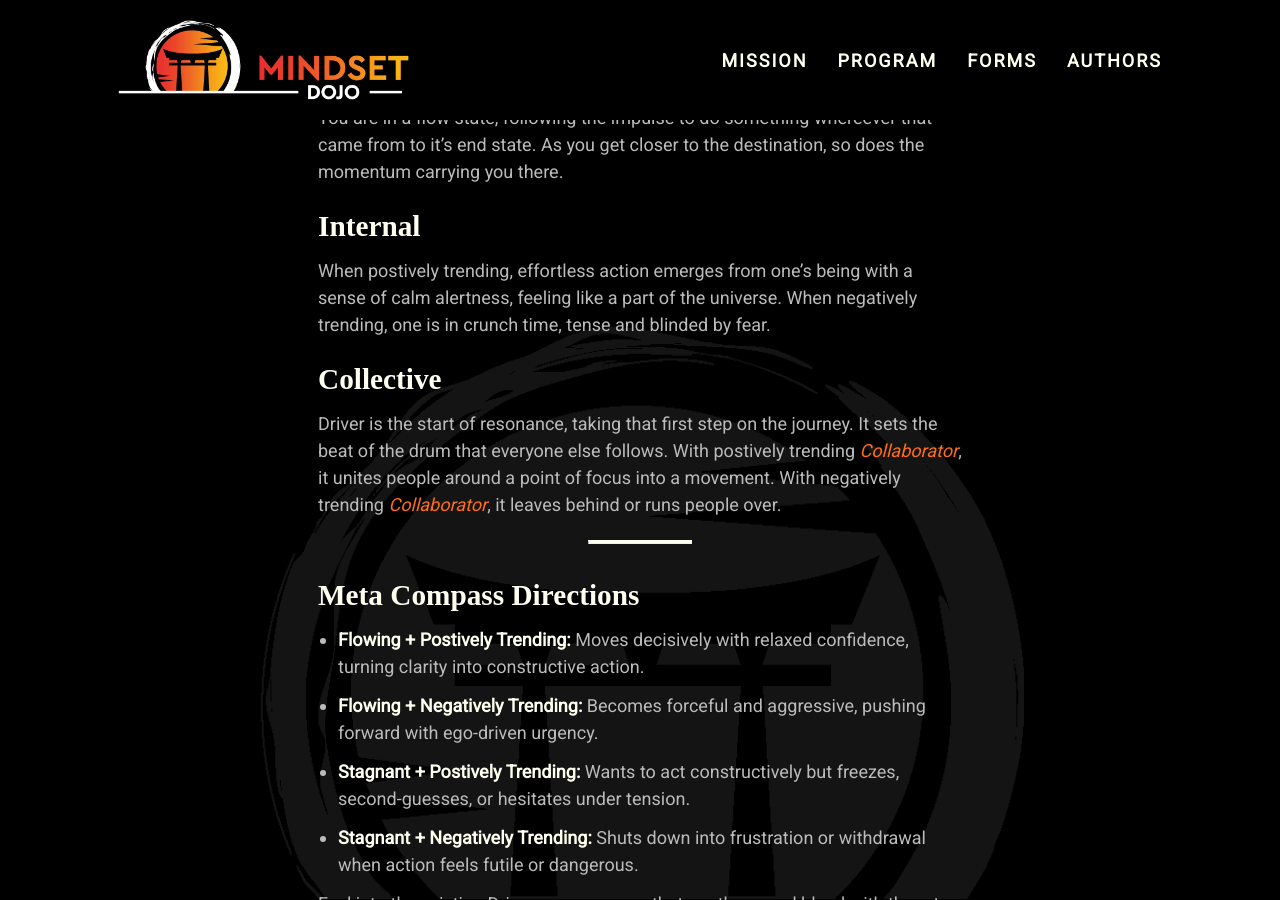
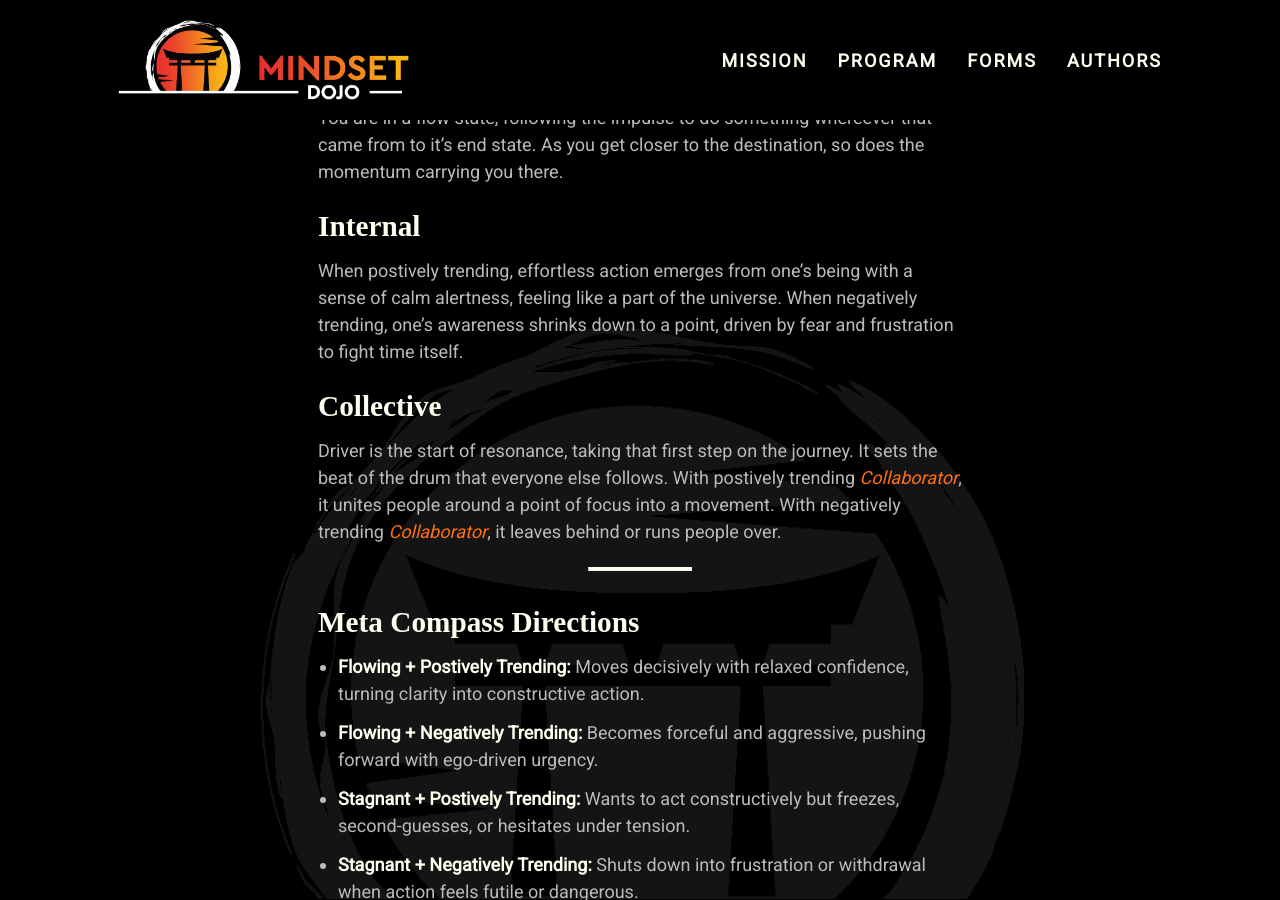
Before and after one commit to mindset-dojo/mindset-dojo.github.io, a Jekyll site: the page built from _forms/driver.md, in a window 1280 px wide and 900 px high, scrolled down 416 px. Built offline with Jekyll 4.4.1, drawn with Linux system fonts in a browser that asks for light colours; some web fonts are replaced.

Commit message:
fix(driver): language.

```diff
--- a/_forms/driver.md
+++ b/_forms/driver.md
@@ -22,7 +22,7 @@ You are in a flow state, following the impulse to do something whereever that ca
 
 ### Internal
 
-When postively trending, effortless action emerges from one's being with a sense of calm alertness, feeling like a part of the universe. When negatively trending, one is in crunch time, tense and blinded by fear.
+When postively trending, effortless action emerges from one's being with a sense of calm alertness, feeling like a part of the universe. When negatively trending, one's awareness shrinks down to a point, driven by fear and frustration to fight time itself.
 
 ### Collective
 
```
